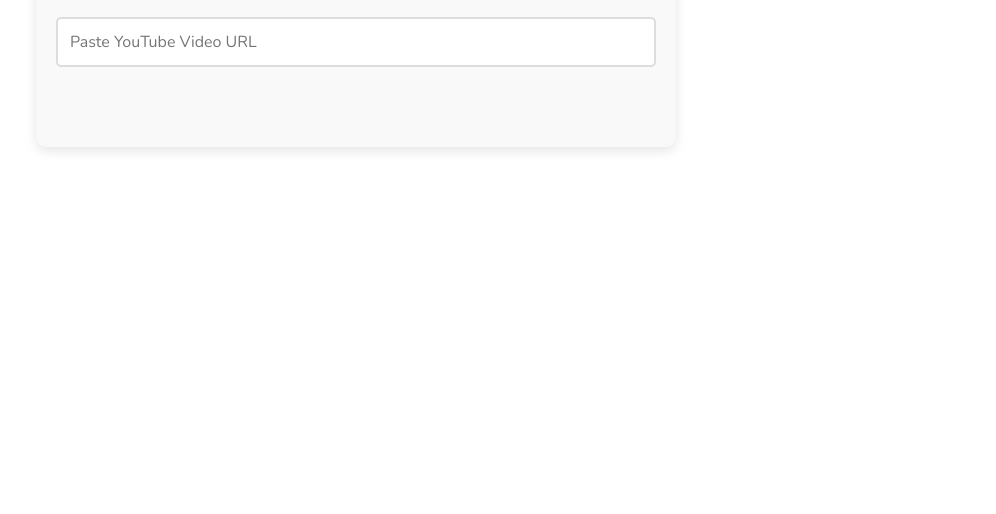
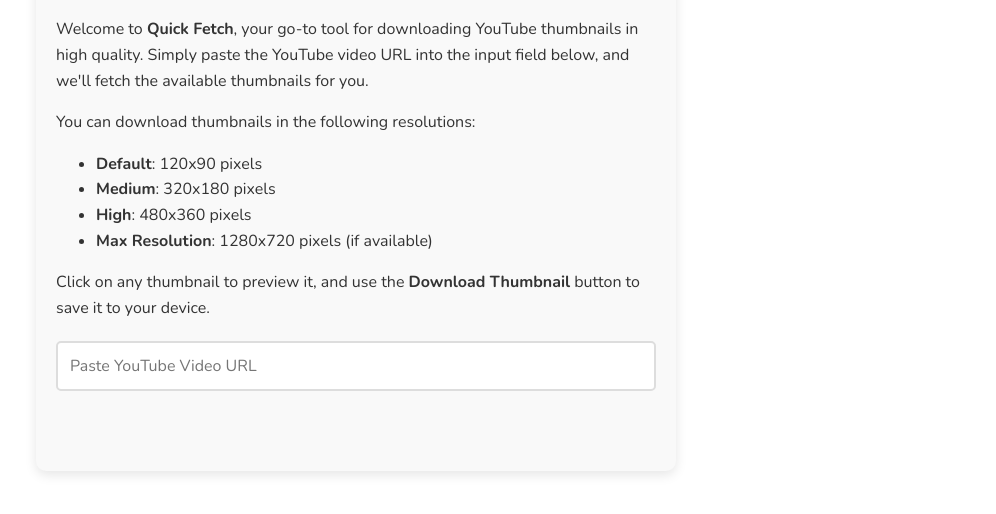
Before and after one commit to passionetai/quick-fetch, a plain HTML site: page index.html in a window 1280 px wide. Shown: the part 162-676 px from the top of the page, without its empty margins (284-1280 px from the left). Drawn offline with nearby package versions, Linux system fonts and the light colour scheme.

Commit message:
Update index.html

```diff
--- a/index.html
+++ b/index.html
@@ -72,6 +72,14 @@
             font-size: 0.9rem;
             color: #666;
             margin-bottom: 20px;
+        }
+
+        .description {
+            font-size: 1rem;
+            color: var(--text-color);
+            margin-bottom: 20px;
+            text-align: left;
+            line-height: 1.6;
         }
 
         input[type="text"] {
@@ -208,6 +216,10 @@
                 color: #aaa; /* Lighter subtitle text for dark mode */
             }
 
+            [data-theme="dark"] .description {
+                color: #f1f1f1; /* Light text for description in dark mode */
+            }
+
             /* Ensure input field fits within the container */
             .container {
                 padding: 15px; /* Reduce padding for smaller screens */
@@ -231,6 +243,26 @@
             Quick Fetch
         </h1>
         <div class="subtitle">Free YouTube Thumbnail Downloader</div>
+
+        <!-- Description -->
+        <div class="description">
+            <p>
+                Welcome to <strong>Quick Fetch</strong>, your go-to tool for downloading YouTube thumbnails in high quality.
+                Simply paste the YouTube video URL into the input field below, and we'll fetch the available thumbnails for you.
+            </p>
+            <p>
+                You can download thumbnails in the following resolutions:
+            </p>
+            <ul>
+                <li><strong>Default</strong>: 120x90 pixels</li>
+                <li><strong>Medium</strong>: 320x180 pixels</li>
+                <li><strong>High</strong>: 480x360 pixels</li>
+                <li><strong>Max Resolution</strong>: 1280x720 pixels (if available)</li>
+            </ul>
+            <p>
+                Click on any thumbnail to preview it, and use the <strong>Download Thumbnail</strong> button to save it to your device.
+            </p>
+        </div>
 
         <!-- Thumbnail Display Area -->
         <div class="thumbnail-display" id="thumbnailDisplay">
@@ -315,7 +347,8 @@
                 const thumbnails = {
                     default: `https://img.youtube.com/vi/${videoId}/default.jpg`,
                     medium: `https://img.youtube.com/vi/${videoId}/mqdefault.jpg`,
-                    high: `https://img.youtube.com/vi/${videoId}/hqdefault.jpg`
+                    high: `https://img.youtube.com/vi/${videoId}/hqdefault.jpg`,
+                    maxres: `https://img.youtube.com/vi/${videoId}/maxresdefault.jpg`
                 };
 
                 // Display medium thumbnail by default
```
